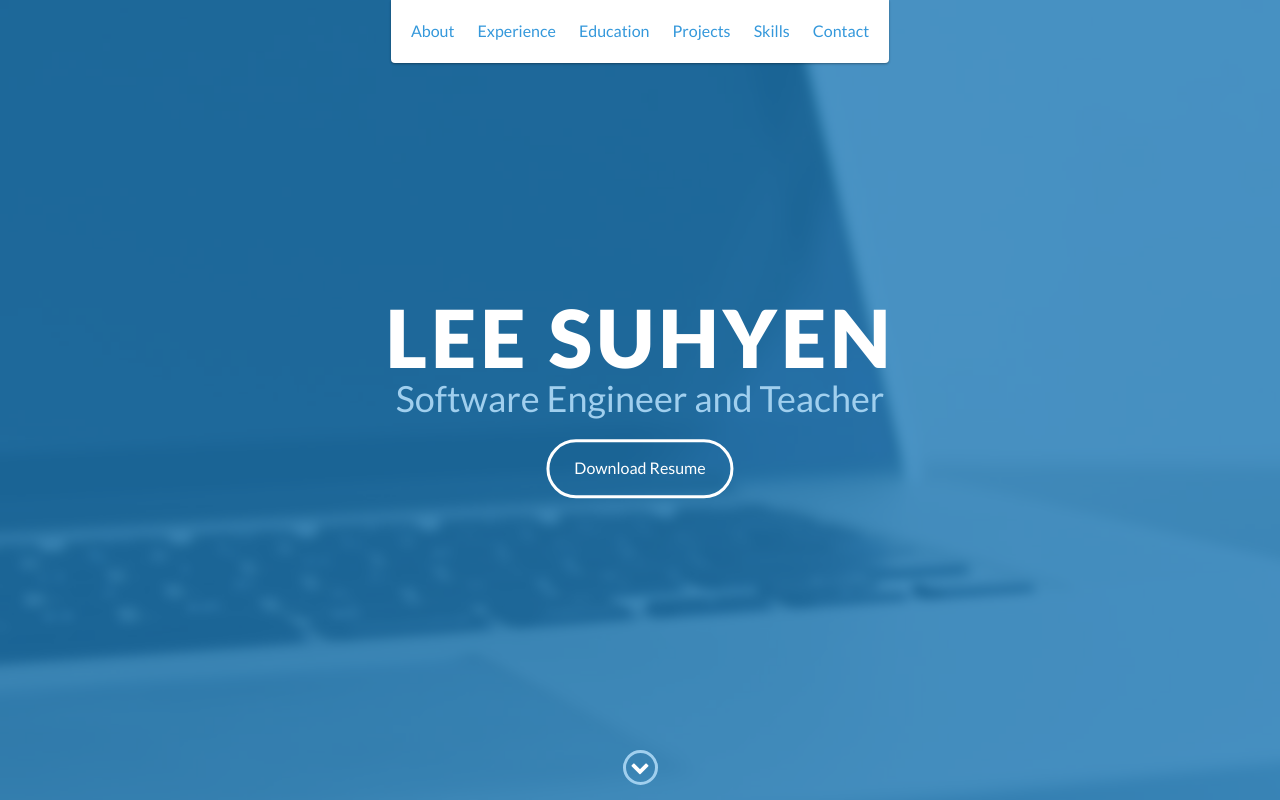
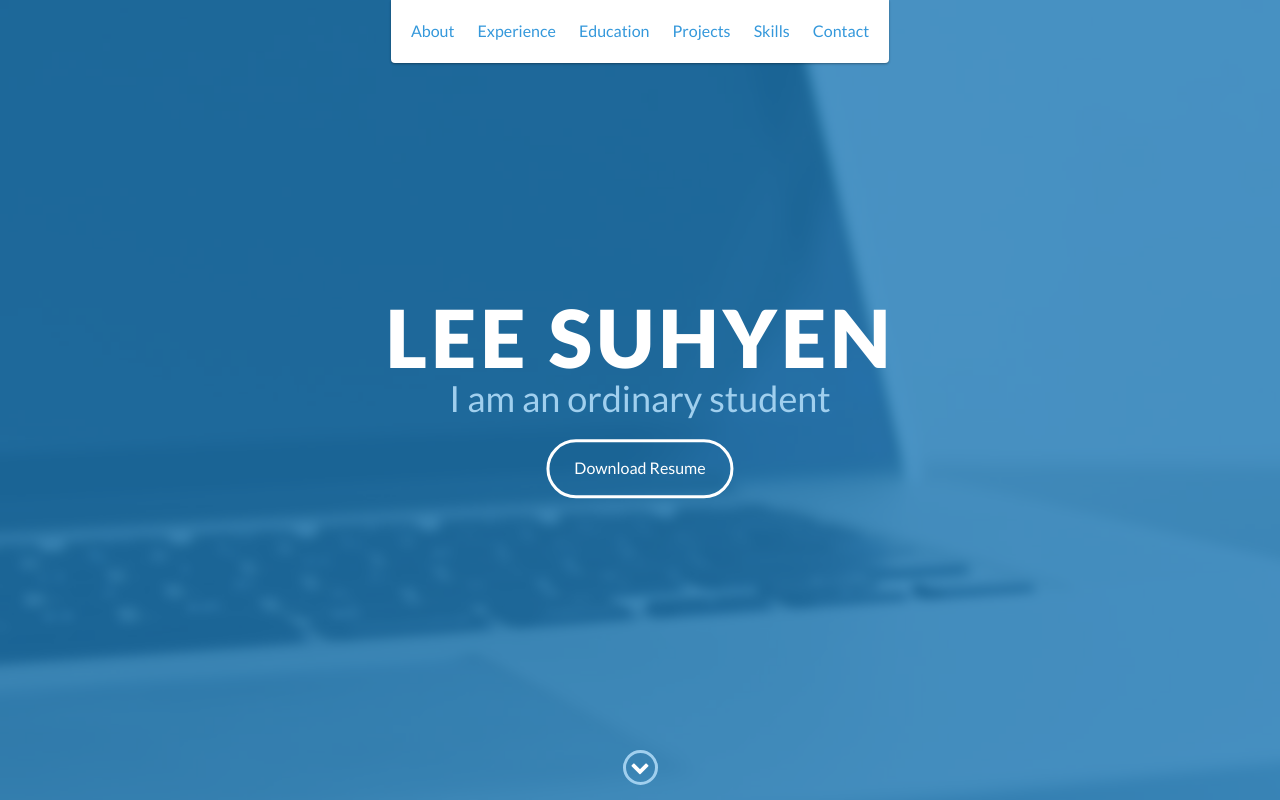
Before and after one commit to Leesuhyen/Leesuhyen.github.io, a website: page index.html in a window 1280 px wide. Shown: the top 800 px of the page. Drawn offline with nearby package versions, Linux system fonts and the light colour scheme.

Commit message:
change me

```diff
--- a/index.html
+++ b/index.html
@@ -49,7 +49,7 @@
     <div id="lead">
         <div id="lead-content">
             <h1>Lee Suhyen</h1>
-            <h2>Software Engineer and Teacher</h2>
+            <h2>I am an ordinary student</h2>
             <a href="#" class="btn-rounded-white">Download Resume</a>
         </div>
         <!-- End #lead-content -->
```
